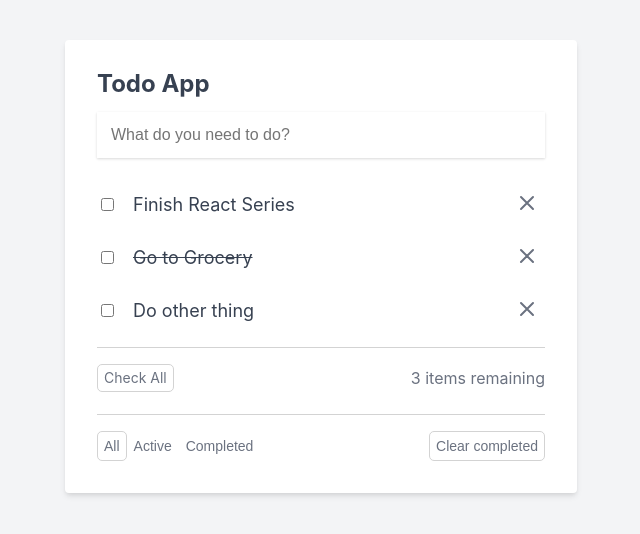
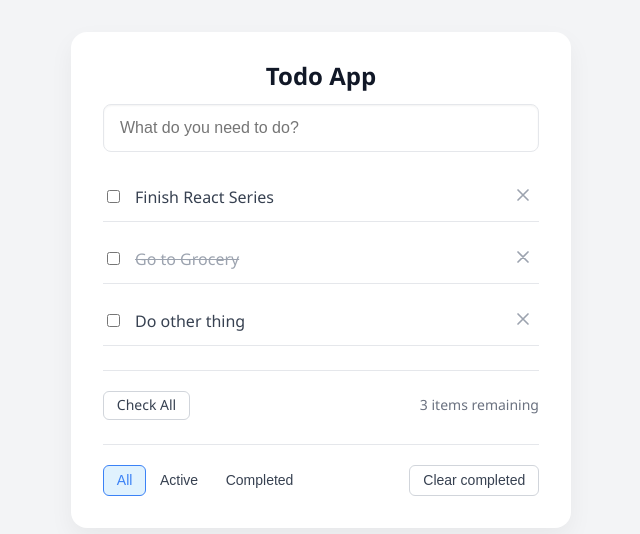
Before and after one commit to aungkyawth3t/react-todo, a React (Create React App) app: page / in a window 1280 px wide. Shown: the top 534 px of the page, without its empty margins (319-959 px from the left). Built offline with nearby package versions, Linux system fonts and the light colour scheme; the HTML template or start-up script is replaced by a standard one.

Commit message:
make components

```diff
--- a/package.json
+++ b/package.json
@@ -13,6 +13,7 @@
   },
   "scripts": {
     "start": "react-scripts start",
+    "dev" : "json-server -w src/data/db.json --port=3001",
     "build": "react-scripts build",
     "test": "react-scripts test",
     "eject": "react-scripts eject"
--- a/src/App.css
+++ b/src/App.css
@@ -4,134 +4,150 @@
 
 body {
   margin: 0;
-  font-family: -apple-system, BlinkMacSystemFont, 'Segoe UI', 'Roboto', 'Oxygen',
-    'Ubuntu', 'Cantarell', 'Fira Sans', 'Droid Sans', 'Helvetica Neue',
-    sans-serif;
+  font-family: 'Segoe UI', Roboto, 'Helvetica Neue', Arial, sans-serif;
+  background: #f9fafb;
+  color: #1f2937;
   -webkit-font-smoothing: antialiased;
   -moz-osx-font-smoothing: grayscale;
 }
 
 .todo-app-container {
   min-height: 100vh;
-  padding: 10px;
+  display: flex;
+  align-items: flex-start;
+  justify-content: center;
+  padding: 2rem 1rem;
   background: #f3f4f6;
 }
 
 .todo-app {
-  margin: auto;
-  margin-top: 30px;
+  background: #ffffff;
+  border-radius: 1rem;
+  box-shadow: 0 10px 25px rgba(0, 0, 0, 0.05);
   padding: 2rem;
-  background: white;
-  border-radius: 0.25rem;
-  box-shadow: 0 4px 6px -1px rgba(0, 0, 0, 0.1), 0 2px 4px -1px rgba(0, 0, 0, 0.06);
-  max-width: 32rem;
-  color: #374151;
+  width: 100%;
+  max-width: 500px;
+  transition: all 0.3s ease;
 }
 
 h2 {
-  font-size: 24px;
-  font-weight: bold;
+  font-size: 1.5rem;
+  font-weight: 600;
+  color: #111827;
+  margin-bottom: 1rem;
+  text-align: center;
 }
 
 .todo-input {
   width: 100%;
-  border: none;
-  box-shadow: 0 1px 3px 0 rgba(0, 0, 0, 0.1), 0 1px 2px 0 rgba(0, 0, 0, 0.06);
-  padding: 14px;
-  font-size: 16px;
-  margin-top: 16px;
+  padding: 0.875rem 1rem;
+  font-size: 1rem;
+  border: 1px solid #e5e7eb;
+  border-radius: 0.5rem;
+  box-shadow: inset 0 1px 2px rgba(0, 0, 0, 0.05);
+  outline: none;
+  transition: border-color 0.2s;
+}
+
+.todo-input:focus {
+  border-color: #3b82f6;
 }
 
 .todo-list {
-  margin-top: 32px;
+  margin-top: 2rem;
 }
 
 .todo-item-container {
   display: flex;
   justify-content: space-between;
   align-items: center;
-  margin-top: 24px;
+  margin-top: 1.5rem;
+  padding-bottom: 0.75rem;
+  border-bottom: 1px solid #e5e7eb;
 }
 
 .todo-item {
   display: flex;
   align-items: center;
   flex: 1;
-  font-size: 18px;
-  margin-right: 24px;
+  font-size: 1rem;
+  color: #374151;
 }
 
 .todo-item-label {
-  margin-left: 16px;
+  margin-left: 0.75rem;
 }
 
 .todo-item-input {
-  margin-left: 8px;
+  margin-left: 0.75rem;
   width: 100%;
-  border: none;
-  box-shadow: 0 1px 3px 0 rgba(0, 0, 0, 0.1), 0 1px 2px 0 rgba(0, 0, 0, 0.06);
-  padding: 8px;
-  font-size: 18px;
+  border: 1px solid #e5e7eb;
+  border-radius: 0.375rem;
+  padding: 0.5rem;
+  font-size: 1rem;
+  outline: none;
+}
+
+.todo-item-input:focus {
+  border-color: #3b82f6;
 }
 
 .line-through {
   text-decoration: line-through;
+  color: #9ca3af;
 }
 
 .x-button {
-  background: white;
-  color: #6B7280;
+  background: transparent;
+  color: #9ca3af;
   border: none;
   cursor: pointer;
+  transition: color 0.2s;
 }
 
 .x-button:hover {
-  color: #1F2937;
+  color: #ef4444;
 }
 
 .x-button-icon {
-  width: 1.5rem;
-  height: 1.5rem;
+  width: 1.25rem;
+  height: 1.25rem;
 }
 
 .button {
-  color: #6B7280;
-  font-size: 14px;
+  font-size: 0.875rem;
+  padding: 0.4rem 0.8rem;
+  border: 1px solid #d1d5db;
+  border-radius: 0.375rem;
   background: white;
-  border: 1px solid lightgray;
-  padding: 6px;
-  border-radius: 5px;
+  color: #374151;
   cursor: pointer;
+  transition: background 0.2s, border-color 0.2s;
 }
 
 .button:hover {
-  border: 1px solid lightgray;
+  background: #f9fafb;
+  border-color: #9ca3af;
 }
 
 .filter-button {
-  border: 1px solid white;
+  border: 1px solid transparent;
 }
 
 .filter-button-active {
-  border: 1px solid lightgray;
+  border-color: #3b82f6;
+  color: #3b82f6;
+  background: #e0f2fe;
 }
 
-.check-all-container {
-  display: flex;
-  justify-content: space-between;
-  align-items: center;
-  color: #6B7280;
-  margin-top: 22px;
-  padding-top: 16px;
-  border-top: 1px solid lightgray;
-}
-
+.check-all-container,
 .other-buttons-container {
   display: flex;
   justify-content: space-between;
   align-items: center;
-  color: #6B7280;
-  margin-top: 22px;
-  padding-top: 16px;
-  border-top: 1px solid lightgray;
+  margin-top: 1.5rem;
+  padding-top: 1.25rem;
+  border-top: 1px solid #e5e7eb;
+  font-size: 0.875rem;
+  color: #6b7280;
 }
--- a/src/App.js
+++ b/src/App.js
@@ -1,109 +1,25 @@
 import './reset.css';
 import './App.css';
+import TodoForm from './components/TodoForm.js';
+import TodoList from './components/TodoList.js';
+import CheckAllAndRemaining from './components/CheckAllAndRemaining.js';
+import FilterButtons from './components/FilterButtons.js';
+import ClearCompletedButton from './components/ClearCompletedButton';
 
 function App() {
   return (
     <div className="todo-app-container">
       <div className="todo-app">
         <h2>Todo App</h2>
-        <form action="#">
-          <input
-            type="text"
-            className="todo-input"
-            placeholder="What do you need to do?"
-          />
-        </form>
 
-        <ul className="todo-list">
-          <li className="todo-item-container">
-            <div className="todo-item">
-              <input type="checkbox" />
-              <span className="todo-item-label">Finish React Series</span>
-              {/* <input type="text" className="todo-item-input" value="Finish React Series" /> */}
-            </div>
-            <button className="x-button">
-              <svg
-                className="x-button-icon"
-                fill="none"
-                viewBox="0 0 24 24"
-                stroke="currentColor"
-              >
-                <path
-                  strokeLinecap="round"
-                  strokeLinejoin="round"
-                  strokeWidth={2}
-                  d="M6 18L18 6M6 6l12 12"
-                />
-              </svg>
-            </button>
-          </li>
-          <li className="todo-item-container">
-            <div className="todo-item">
-              <input type="checkbox" />
-              <span className="todo-item-label line-through">
-                Go to Grocery
-              </span>
-              {/* <input type="text" className="todo-item-input" value="Go to Grocery" /> */}
-            </div>
-            <button className="x-button">
-              <svg
-                className="x-button-icon"
-                fill="none"
-                viewBox="0 0 24 24"
-                stroke="currentColor"
-              >
-                <path
-                  strokeLinecap="round"
-                  strokeLinejoin="round"
-                  strokeWidth={2}
-                  d="M6 18L18 6M6 6l12 12"
-                />
-              </svg>
-            </button>
-          </li>
-          <li className="todo-item-container">
-            <div className="todo-item">
-              <input type="checkbox" />
-              <span className="todo-item-label">Do other thing</span>
-              {/* <input type="text" className="todo-item-input" value="Do other thing /> */}
-            </div>
-            <button className="x-button">
-              <svg
-                className="x-button-icon"
-                fill="none"
-                viewBox="0 0 24 24"
-                stroke="currentColor"
-              >
-                <path
-                  strokeLinecap="round"
-                  strokeLinejoin="round"
-                  strokeWidth={2}
-                  d="M6 18L18 6M6 6l12 12"
-                />
-              </svg>
-            </button>
-          </li>
-        </ul>
+        <TodoForm/>
+        <TodoList/>
+        <CheckAllAndRemaining/>
 
-        <div className="check-all-container">
-          <div>
-            <div className="button">Check All</div>
-          </div>
-
-          <span>3 items remaining</span>
-        </div>
-
+        {/* TodoFilter */}
         <div className="other-buttons-container">
-          <div>
-            <button className="button filter-button filter-button-active">
-              All
-            </button>
-            <button className="button filter-button">Active</button>
-            <button className="button filter-button">Completed</button>
-          </div>
-          <div>
-            <button className="button">Clear completed</button>
-          </div>
+          <FilterButtons />
+          <ClearCompletedButton/>
         </div>
       </div>
     </div>
--- /dev/null
+++ b/src/components/CheckAllAndRemaining.js
@@ -0,0 +1,12 @@
+import React from 'react'
+
+export default function CheckAllAndRemaining() {
+  return (
+    <div className="check-all-container">
+        <div>
+            <div className="button">Check All</div>
+        </div>
+        <span>3 items remaining</span>
+    </div>
+  )
+}
--- /dev/null
+++ b/src/components/ClearCompletedButton.js
@@ -0,0 +1,9 @@
+import React from 'react'
+
+export default function ClearCompletedButton() {
+  return (
+    <div>
+        <button className="button">Clear completed</button>
+    </div>
+  )
+}
--- /dev/null
+++ b/src/components/FilterButtons.js
@@ -0,0 +1,13 @@
+import React from 'react'
+
+export default function FilterButtons() {
+  return (
+    <div>
+        <button className="button filter-button filter-button-active">
+            All
+        </button>
+        <button className="button filter-button">Active</button>
+        <button className="button filter-button">Completed</button>
+    </div>
+  )
+}
--- /dev/null
+++ b/src/components/TodoForm.js
@@ -0,0 +1,12 @@
+import React from 'react'
+
+export default function TodoForm() {
+  return (
+    <form action="#">
+        <input
+        type="text"
+        className="todo-input"
+        placeholder="What do you need to do?"/>
+    </form>
+  )
+}
--- /dev/null
+++ b/src/components/TodoList.js
@@ -0,0 +1,76 @@
+import React from 'react'
+
+export default function TodoList() {
+  return (
+    <ul className="todo-list">
+        <li className="todo-item-container">
+        <div className="todo-item">
+            <input type="checkbox" />
+            <span className="todo-item-label">Finish React Series</span>
+            {/* <input type="text" className="todo-item-input" value="Finish React Series" /> */}
+        </div>
+        <button className="x-button">
+            <svg
+            className="x-button-icon"
+            fill="none"
+            viewBox="0 0 24 24"
+            stroke="currentColor"
+            >
+            <path
+                strokeLinecap="round"
+                strokeLinejoin="round"
+                strokeWidth={2}
+                d="M6 18L18 6M6 6l12 12"
+            />
+            </svg>
+        </button>
+        </li>
+        <li className="todo-item-container">
+        <div className="todo-item">
+            <input type="checkbox" />
+            <span className="todo-item-label line-through">
+            Go to Grocery
+            </span>
+            {/* <input type="text" className="todo-item-input" value="Go to Grocery" /> */}
+        </div>
+        <button className="x-button">
+            <svg
+            className="x-button-icon"
+            fill="none"
+            viewBox="0 0 24 24"
+            stroke="currentColor"
+            >
+            <path
+                strokeLinecap="round"
+                strokeLinejoin="round"
+                strokeWidth={2}
+                d="M6 18L18 6M6 6l12 12"
+            />
+            </svg>
+        </button>
+        </li>
+        <li className="todo-item-container">
+        <div className="todo-item">
+            <input type="checkbox" />
+            <span className="todo-item-label">Do other thing</span>
+            {/* <input type="text" className="todo-item-input" value="Do other thing /> */}
+        </div>
+        <button className="x-button">
+            <svg
+            className="x-button-icon"
+            fill="none"
+            viewBox="0 0 24 24"
+            stroke="currentColor"
+            >
+            <path
+                strokeLinecap="round"
+                strokeLinejoin="round"
+                strokeWidth={2}
+                d="M6 18L18 6M6 6l12 12"
+            />
+            </svg>
+        </button>
+        </li>
+    </ul>
+  )
+}
--- /dev/null
+++ b/src/data/db.json
@@ -0,0 +1,14 @@
+{
+    "todos" : [
+        {
+            "id" : 1,
+            "title" : "My First ToDo",
+            "completed" : false
+        },
+        {
+            "id" : 2,
+            "title" : "My second ToDo",
+            "completed" : false
+        }
+    ]
+}
```
